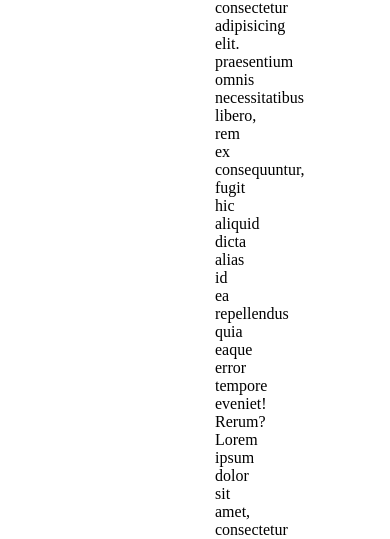
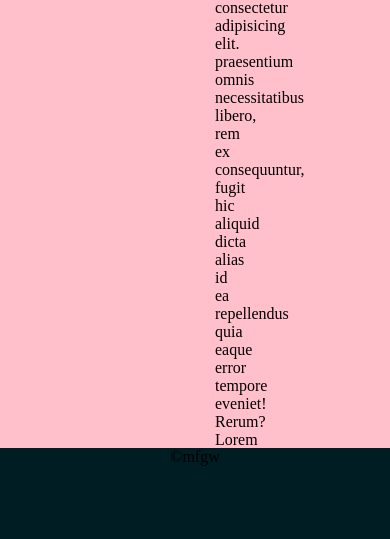
Before and after one commit to kedif/mfw2-2-22, a plain HTML site: page day1/index.html in a window 390 px wide. Shown: the part 296-835 px from the top of the page. Drawn offline with Linux system fonts and the light colour scheme.

Commit message:
update media qui

```diff
--- a/day1/css/style.css
+++ b/day1/css/style.css
@@ -27,12 +27,29 @@ h2{
 .section1 {
     color: teal;
 }
+@media only screen and (max-width: 1024px) {
+    body {
+      background: rgb(1, 4, 184);
+    }
+}
+@media only screen and (max-width: 768px) {
+    body {
+      background: red;
+    }
+}
+@media only screen and (max-width: 480px) {
+    body {
+      background: pink;
+    }
+}
 footer {
     display: flex;
     justify-content: center;
-    align-items: center;
-    height: 15vh;
-    width: 100vw;
+    /* align-items: center; */
+    height: 100px;
+    width: 100%;
     background-color: rgba(0, 29, 36, 1);
     margin-top: 50px;
+    position: absolute;
+    bottom: 0px;
 }
--- a/day1/index.html
+++ b/day1/index.html
@@ -39,6 +39,7 @@
       quasi ad et alias sed ullam?Lorem ipsum dolor sit amet, consectetur adipisicing elit. Animi praesentium omnis
       necessitatibus libero, rem ex consequuntur, fugit hic aliquid dicta alias id ea repellendus quia eaque error
       tempore eveniet! Rerum?</p>
-  </div>
+</div>
+<footer>&copy;mfgw</footer>
 </body>
 </html>
```
